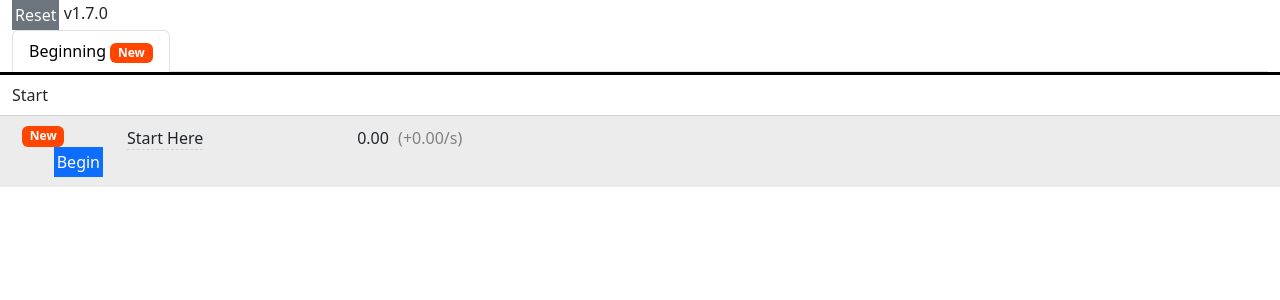
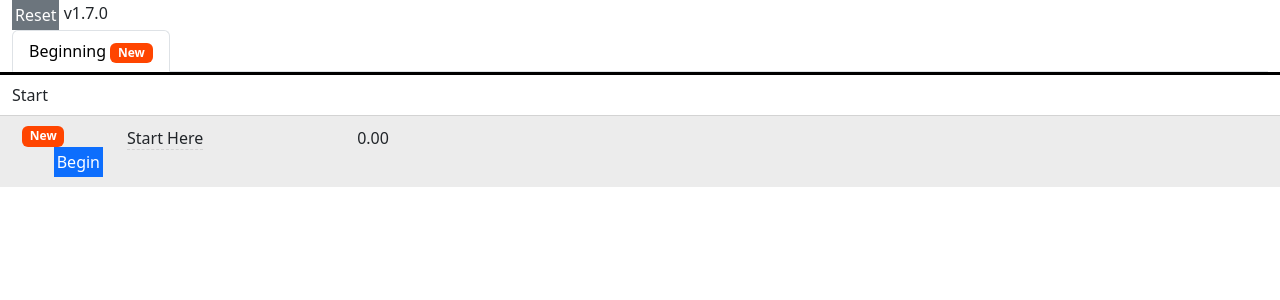
Before and after one commit to gcottrell13/idlefactorygame, a React app: page / in a window 1280 px wide. Shown: the top 300 px of the page. Built offline with nearby package versions, Linux system fonts and the light colour scheme.

Commit message:
tweak when the production indicator appears

```diff
--- a/src/index.tsx
+++ b/src/index.tsx
@@ -193,8 +193,7 @@ function ItemDisplay({
     const unlocks = GAME.unlocks(itemName).map(GAME.displayNames);
     const madeIn = GAME.requiredBuildings(itemName).map(GAME.displayNames);
 
-    const historyVisible =
-        producingRate > 0 || othersConsumingRate > 0 ? "visible" : "";
+    const historyVisible = assemblers.length > 0 || producingRate > 0 ? "visible" : "";
     const netRate = producingRate - othersConsumingRate;
 
     const othersConsumingThis = GAME.recipesConsumingThis(itemName)
@@ -347,7 +346,11 @@ function ItemDisplay({
                         ? ""
                         : `/ ${maxValue}`}
                 </span>
-                <span className={"speed"}> (+{d(producingRate)}/s)</span>
+                {
+                    producingRate > 0 && (
+                        <span className={"speed"}> (+{d(producingRate)}/s)</span>
+                    )
+                }
             </Col>
             <Col xs={3}>
                 {disableButton}
```
